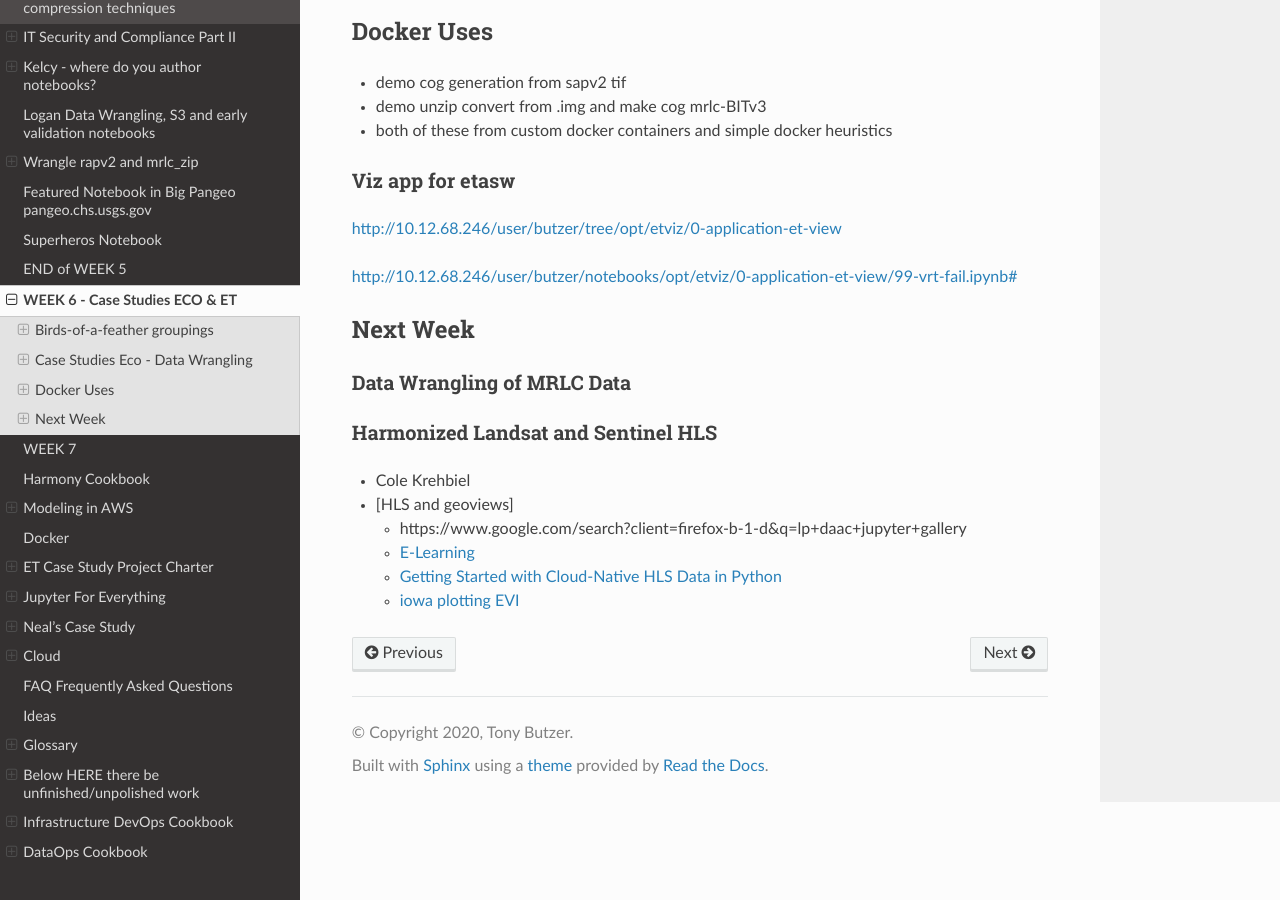
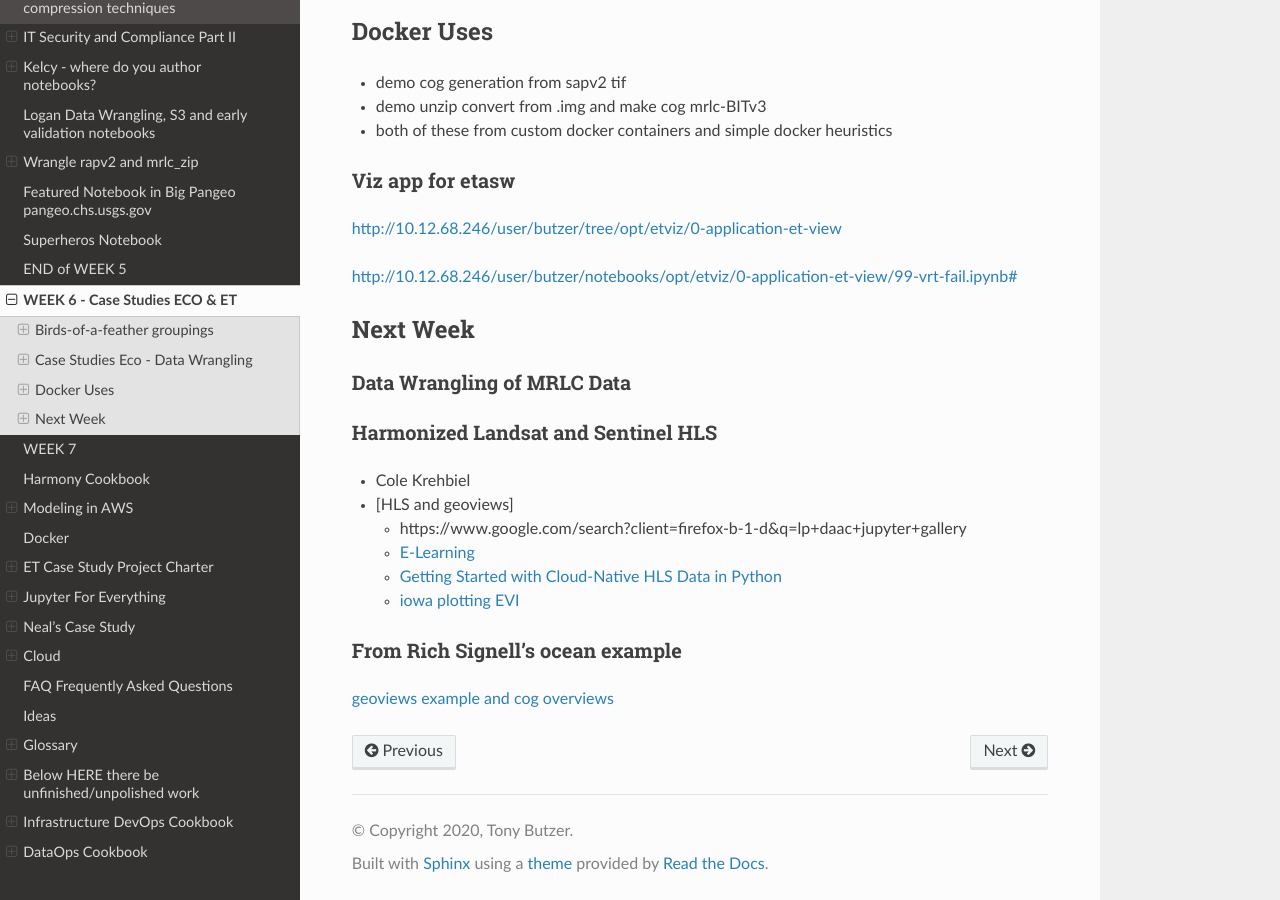
Before and after one commit to tonybutzer/harmony-docs, a Sphinx documentation site: the page built from documentation/source/06week.md, in a window 1280 px wide and 900 px high, scrolled down 1539 px. Built offline with Sphinx 7.4.7 and the Read the Docs theme 2.0.0, drawn with Linux system fonts in a browser that asks for light colours; pages that are not in the unit, such as notebooks, are missing from menus.

Commit message:
automatic git update from Makefile

```diff
--- a/documentation/source/06week.md
+++ b/documentation/source/06week.md
@@ -82,3 +82,9 @@ poor mans version here:
     - [Getting Started with Cloud-Native HLS Data in Python](https://lpdaac.usgs.gov/resources/e-learning/getting-started-cloud-native-hls-data-python/)
 
     - [iowa plotting EVI](https://lpdaac.usgs.gov/resources/e-learning/masking-visualizing-and-plotting-appeears-output-geotiff-time-series-python/)
+
+
+
+
+### From Rich Signell's ocean example
+[geoviews example and cog overviews](https://nbviewer.jupyter.org/gist/rsignell-usgs/f4dd62ad1274c5b5ed69e5a6b81c1295)
```
